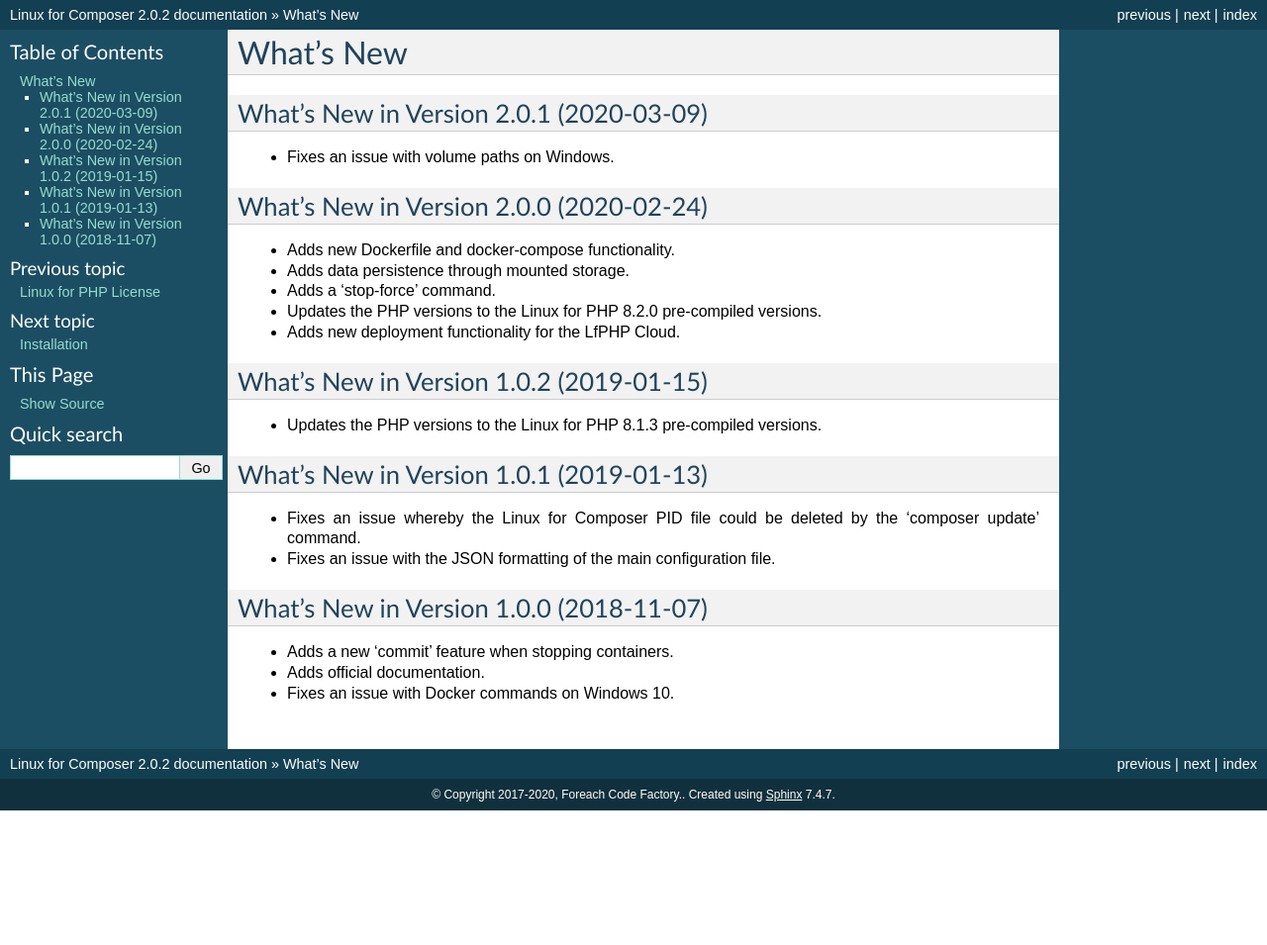
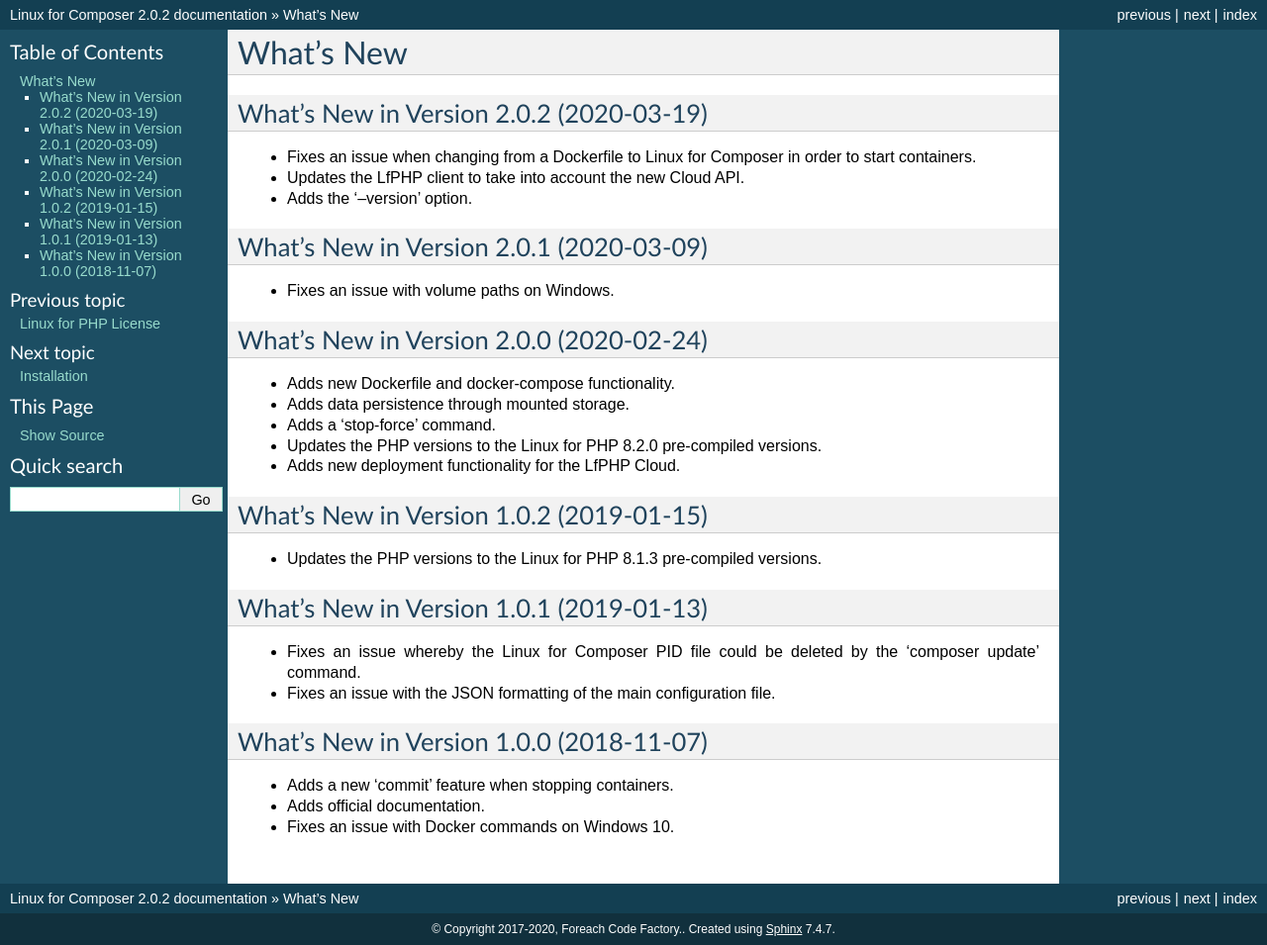
Before and after one commit to linuxforphp/linuxforcomposer, a Sphinx documentation site: the page built from docs/whats_new.rst, in a window 1280 px wide. Shown: the whole page at 99% size. Built offline with Sphinx 7.4.7, drawn with Linux system fonts in a browser that asks for light colours; before the commit the page ends 900 px from its top, so only the background shows below that.

Commit message:
2020-03-19 AC: Updates the user documentation.

```diff
--- a/docs/whats_new.rst
+++ b/docs/whats_new.rst
@@ -2,6 +2,14 @@
 
 What's New
 ==========
+
+What's New in Version 2.0.2 (2020-03-19)
+----------------------------------------
+
+* Fixes an issue when changing from a Dockerfile to Linux for Composer in order to start containers.
+* Updates the LfPHP client to take into account the new Cloud API.
+* Adds the '--version' option.
+
 
 What's New in Version 2.0.1 (2020-03-09)
 ----------------------------------------
```
